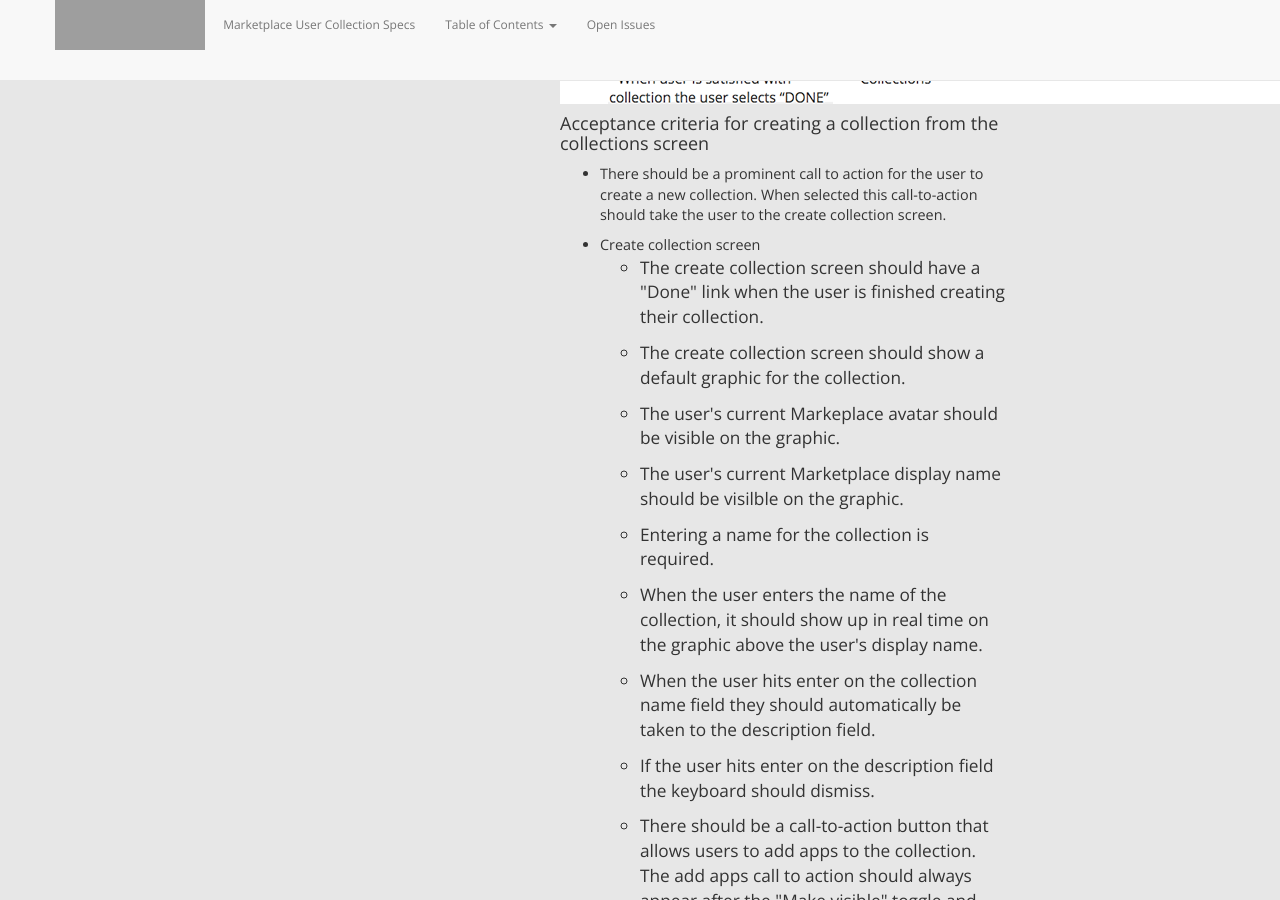
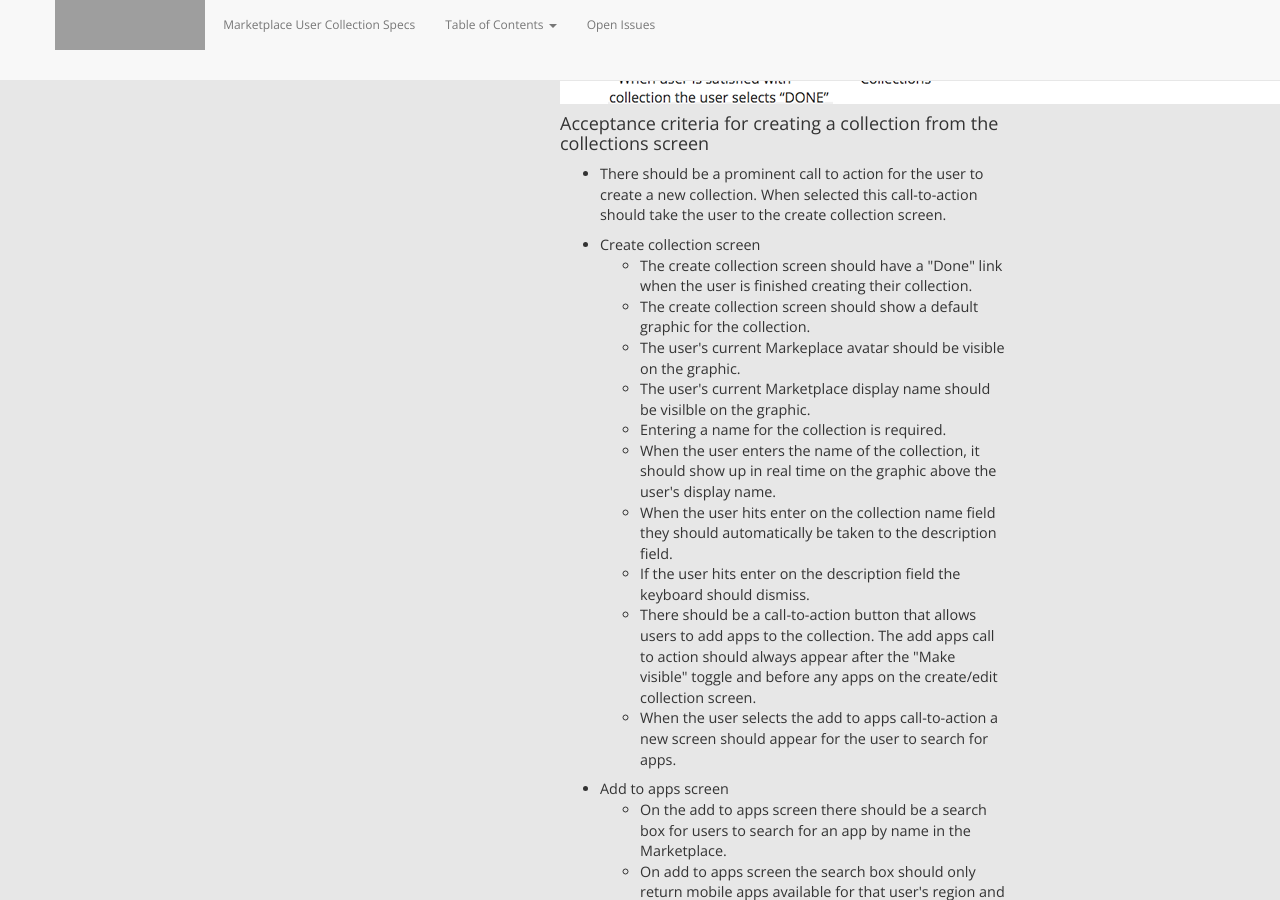
Before and after one commit to mhanratty/marketplaceux-usercollections, a Jekyll site: the page built from projectSpecsMobile.html, in a window 1280 px wide and 900 px high, scrolled down 5355 px. Built offline with Jekyll 4.4.1, drawn with Linux system fonts in a browser that asks for light colours; nearby versions of some CDN libraries; grey boxes are pictures that could not be loaded.

Commit message:
Fixed formatting

```diff
--- a/projectSpecsMobile.html
+++ b/projectSpecsMobile.html
@@ -66,7 +66,7 @@ multisequence: six
     <ul class="longText">
     <li>There should be a prominent call to action for the user to create a new collection. When selected this call-to-action should take the user to the create collection screen.</li>
     <li>Create collection screen
-      <ul class="longText">
+      <ul>
         <li>The create collection screen should have a "Done" link when the user is finished creating their collection.</li>
         <li>The create collection screen should show a default graphic for the collection. </li>
         <li>The user's current Markeplace avatar should be visible on the graphic.</li>
@@ -80,7 +80,7 @@ multisequence: six
       </ul>
     </li>
     <li>Add to apps screen
-      <ul class="longText">
+      <ul>
         <li>On the add to apps screen there should be a search box for users to search for an app by name in the Marketplace. </li>
         <li>On add to apps screen the search box should only return mobile apps available for that user's region and operator.</li>
         <li>The user must click enter to execute the search.</li>
@@ -94,7 +94,7 @@ multisequence: six
       </ul>
     </li>
     <li>Create collections screen after an app is added
-      <ul class="longText">
+      <ul>
         <li>If at least one app is selected the background of the graphic should change from grey to a color. </li>
         <li>Any apps that have been added should show up as icons on the graphic. The first app added should be added as the center app. The second app added should be in the 2nd slot (slot to the left of the center slot). The 3rd app added should be in the 4th slot (slot to the right of the center slot. The 4th app should be added to the 1st slot and the 5th app should be in 5th and final slot.</li>
         <li>Once a user adds an app an icon should appear allowing the user to change the background of the collection. The background color/graphic should be randomly generated.</li>
--- a/projectUserStories.html
+++ b/projectUserStories.html
@@ -55,7 +55,7 @@ multisequence: five
 
     <h3>Curation Tool</h3>
 
-    <ul>
+    <ul class="longText">
       <li>As a curator I want to be able to view collections made by the community. <a href="#curationtoolsdesktop">spec</a></li>
       <li>As a curator I want to be able to publish user collections to the feed. <a href="#curationtoolsdesktop">spec</a></li>
     </ul>
```
